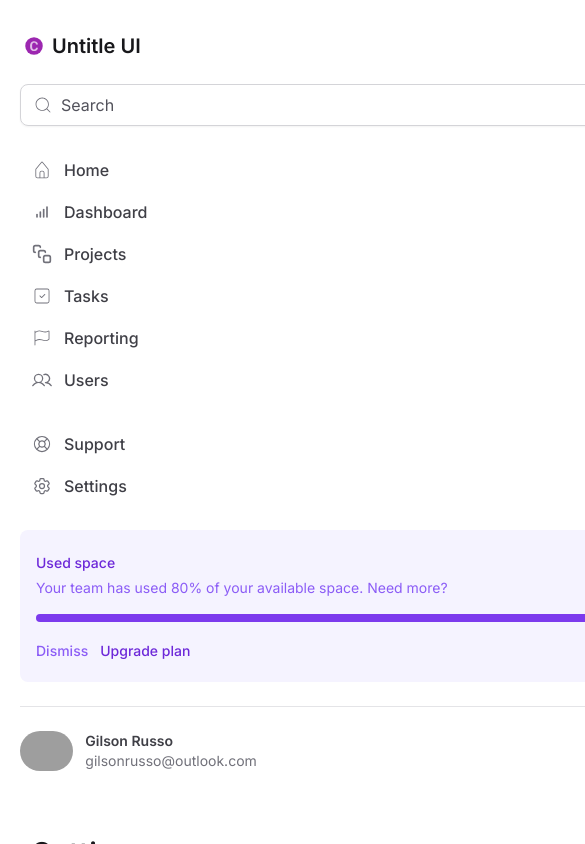
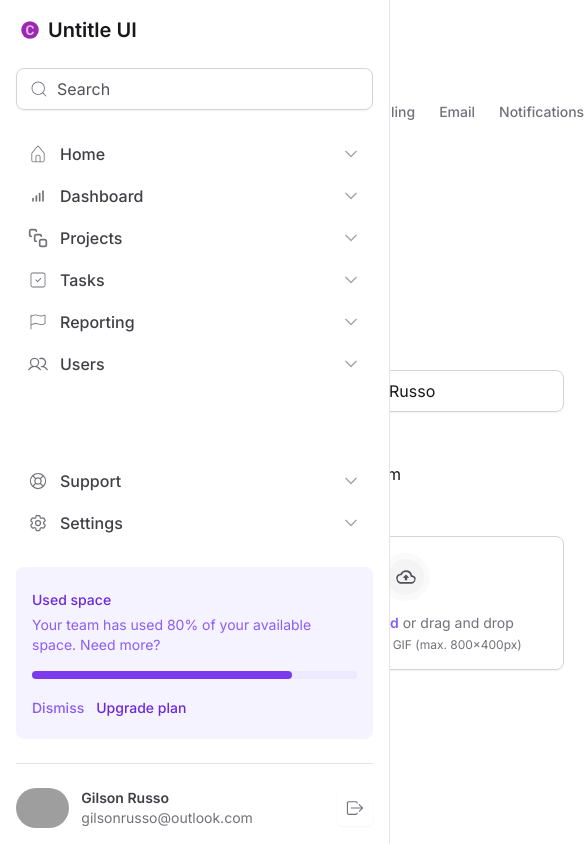
Before and after one commit to gilsonrusso/masterizando-tailwind, a Next.js app: page / in a window 390 px wide. Shown: the top 844 px of the page, 585 px wide, since content can reach past the window. Built offline with nearby package versions, Linux system fonts and the light colour scheme; grey boxes are pictures that could not be loaded.

Commit message:
chore: :art: fix lint

```diff
--- a/src/app/components/Form/FileInput/Trigger.tsx
+++ b/src/app/components/Form/FileInput/Trigger.tsx
@@ -8,7 +8,7 @@ export const Trigger = () => {
   return (
     <label
       htmlFor={id}
-      className='hover:bg-violet-25 flex flex-1 cursor-pointer flex-col items-center gap-3 rounded-lg border border-zinc-300 px-6 py-4 text-center text-zinc-500 shadow-sm hover:border-violet-200'
+      className='flex flex-1 cursor-pointer flex-col items-center gap-3 rounded-lg border border-zinc-300 px-6 py-4 text-center text-zinc-500 shadow-sm hover:border-violet-200 hover:bg-violet-25'
     >
       <div className='rounded-full border-6 border-zinc-50 bg-zinc-100 p-2 hover:border-violet-50 hover:bg-violet-100'>
         <MdOutlineCloudUpload className='h-5 w-5 rounded-full text-zinc-600 group-hover:bg-violet-500' />
--- a/src/app/components/Sidebar/index.tsx
+++ b/src/app/components/Sidebar/index.tsx
@@ -1,18 +1,17 @@
+import { CiFlag1, CiHome, CiSearch, CiSquareCheck } from 'react-icons/ci';
+import { HiOutlineCog6Tooth } from 'react-icons/hi2';
+import { LuSquareStack } from 'react-icons/lu';
+import { PiLifebuoy, PiUsers } from 'react-icons/pi';
+import { TbAntennaBars5 } from 'react-icons/tb';
+import { Input } from '../Input';
 import { Logo } from './Logo';
-import { CiFlag1, CiHome, CiSearch, CiSquareCheck } from 'react-icons/ci';
 import { NavItem } from './NavItem';
-import { TbAntennaBars5 } from 'react-icons/tb';
-import { LuSquareStack } from 'react-icons/lu';
-import { PiUsers } from 'react-icons/pi';
-import { HiOutlineCog6Tooth } from 'react-icons/hi2';
-import { PiLifebuoy } from 'react-icons/pi';
+import { Profile } from './Profile';
 import { UsedSpaceWidget } from './UsedSpaceWidget';
-import { Profile } from './Profile';
-import { Input } from '../Input';
 
 export const Sidebar = () => {
   return (
-    <aside className='flex flex-col gap-6 border-r border-zinc-200 px-5 py-8'>
+    <aside className='fixed bottom-0 left-0 right-0 top-0 z-20 flex flex-col gap-6 border-r border-zinc-200 bg-white p-4 lg:relative lg:right-auto lg:w-80 lg:border-r lg:px-5 lg:py-8'>
       <Logo />
       <Input.Root>
         <Input.Prefix>
--- a/src/app/layout.tsx
+++ b/src/app/layout.tsx
@@ -1,7 +1,7 @@
 import type { Metadata } from 'next';
 import { Inter } from 'next/font/google';
+import { Sidebar } from './components/Sidebar';
 import './globals.css';
-import { Sidebar } from './components/Sidebar';
 
 const inter = Inter({ subsets: ['latin'] });
 
@@ -18,7 +18,7 @@ export default function RootLayout({
   return (
     <html lang='en' className='antialiased'>
       <body className={inter.className}>
-        <div className='grid-cols-ap grid min-h-screen'>
+        <div className='grid min-h-screen grid-cols-app'>
           <Sidebar />
           <main className='px-8 pb-12 pt-8'>{children}</main>
         </div>
--- a/tailwind.config.ts
+++ b/tailwind.config.ts
@@ -11,42 +11,42 @@ const config: Config = {
       gridTemplateColumns: {
         app: 'minmax(18rem, 20rem) 1fr',
         profile: 'max-content 1fr min-content',
-        form: 'minmax(7.5rem, 17.5rem) minmax(25rem, 1fr) minmax(0, 15rem)'
+        form: 'minmax(7.5rem, 17.5rem) minmax(25rem, 1fr) minmax(0, 15rem)',
       },
       borderWidth: {
-        6: '6px'
+        6: '6px',
       },
       colors: {
         violet: {
-          25: '#fcfaff'
-        }
+          25: '#fcfaff',
+        },
       },
       keyframes: {
         'fade-in-down': {
           '0%': {
             opacity: '0',
-                transform: 'translateY(-2px)'
+            transform: 'translateY(-2px)',
           },
           '100%': {
             opacity: '1',
-                transform: 'translateY(0)'
+            transform: 'translateY(0)',
           },
         },
         'fade-in-up': {
           '100%': {
             opacity: '1',
-                transform: 'translateY(0)'
+            transform: 'translateY(0)',
           },
           '0%': {
             opacity: '0',
-                transform: 'translateY(-10px)'
+            transform: 'translateY(-10px)',
           },
-        }
+        },
       },
       animation: {
         'fade-in-up': 'fade-in-up 0.5s cubic-bezier(0.16, 0.3, 1)',
-        'fade-in-down': 'fade-in-down 0.5s ease-out'
-      }
+        'fade-in-down': 'fade-in-down 0.5s ease-out',
+      },
     },
   },
   plugins: [],
```
Also changed, not shown: src/app/components/Form/FileInput/index.ts (+11 -11 lines), src/app/utils/formatByts.ts (indentation only). Lines whose indentation alone changed are shown as unchanged.
